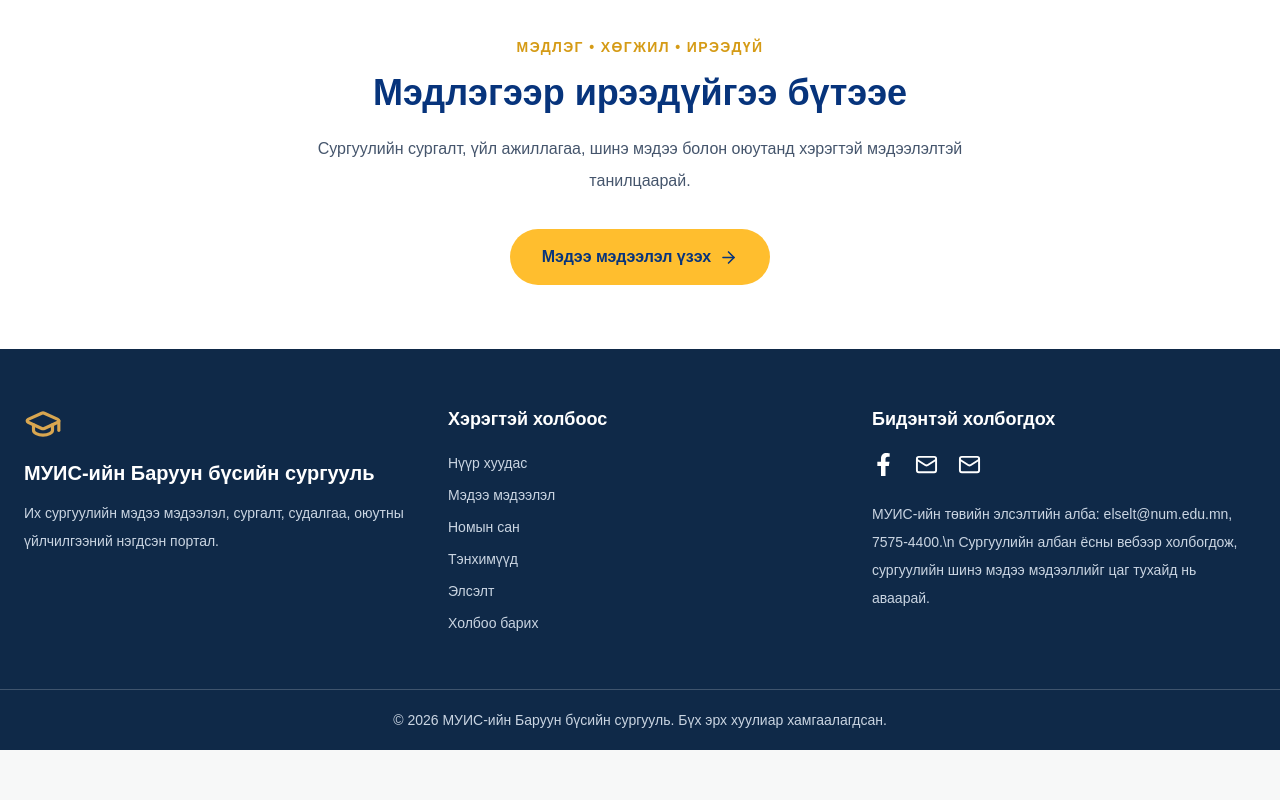
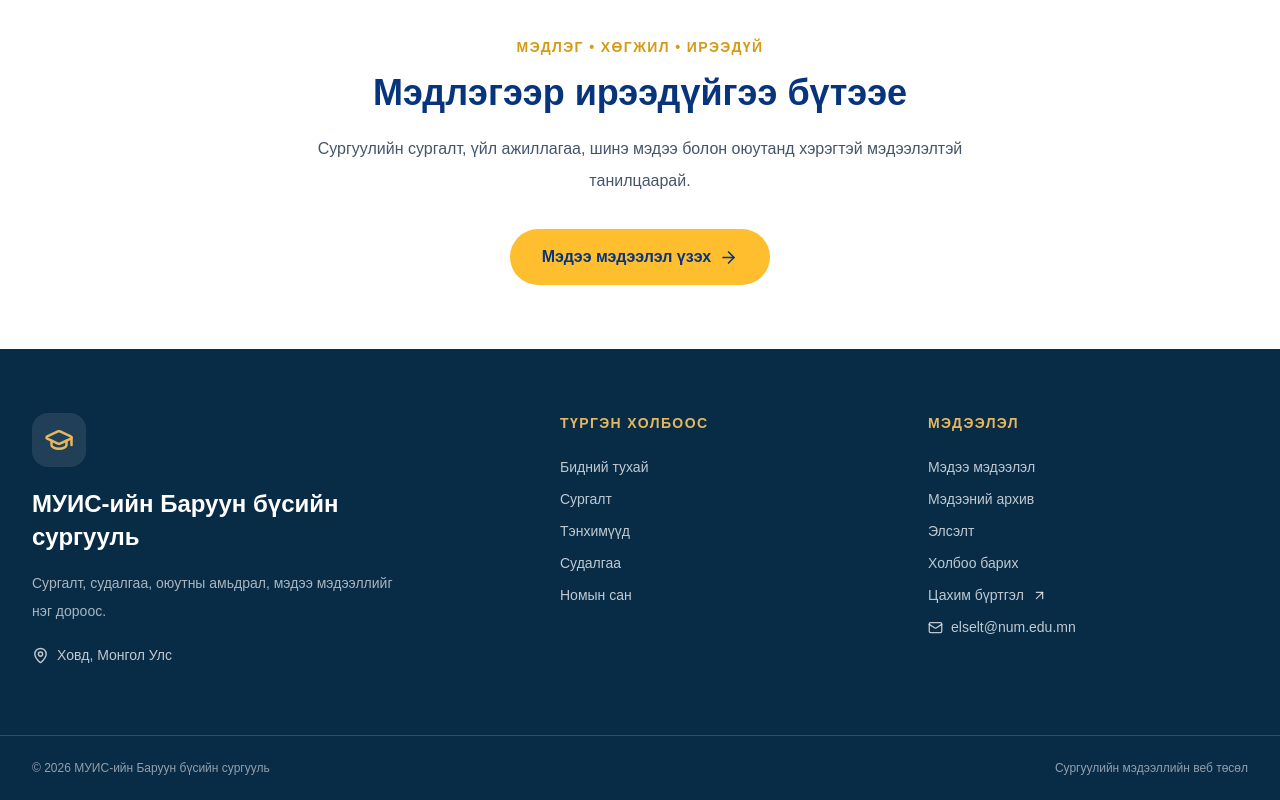
Before and after one commit to amarbatdelgermaa-cell/university-one, a Next.js app: page / in a window 1280 px wide. Shown: the part 4532-5332 px from the top of the page. Before the commit the page ends 5282 px from the top, so only its background shows below. Built offline with nearby package versions, Linux system fonts and the light colour scheme; no server answers.

Commit message:
Redesign shared university site layout and styles

```diff
--- a/components/layout/Footer.tsx
+++ b/components/layout/Footer.tsx
@@ -1,145 +1,13 @@
-
 import Link from "next/link";
-
-// Сургуулийн лого болон имэйлийн icon
-import {
-  GraduationCap,
-  Mail,
-} from "lucide-react";
-
-// Facebook, Instagram-ийн icon
-import {
-  FaFacebookF,
-  FaInstagram,
-} from "react-icons/fa";
-
-// Footer бол вебийн хамгийн доод хэсэг юм.
-export default function Footer() {
-  return (
-    <footer className="bg-[#0F2948] text-white">
-
-      {/* Footer-ийн үндсэн 3 багана */}
-      <div className="mx-auto grid max-w-7xl gap-10 px-6 py-14 md:grid-cols-3">
-
-        {/* 1-р багана: Сургуулийн мэдээлэл */}
-        <div>
-
-          {/* Сургуулийн малгайны зураг */}
-          <GraduationCap
-            size={38}
-            className="mb-4 text-[#D8A650]"
-          />
-
-          {/* Сургуулийн нэр */}
-          <h2 className="text-xl font-bold">
-           МУИС-ийн Баруун бүсийн сургууль
-          </h2>
-
-          {/* Сургуулийн танилцуулга */}
-          <p className="mt-3 text-sm leading-7 text-slate-300">
-            Их сургуулийн мэдээ мэдээлэл,
-            сургалт, судалгаа, оюутны
-            үйлчилгээний нэгдсэн портал.
-          </p>
-        </div>
-
-        {/* 2-р багана: Хэрэгтэй холбоосууд */}
-        <div>
-          <h3 className="mb-5 text-lg font-bold">
-            Хэрэгтэй холбоос
-          </h3>
-
-          {/* Холбоосуудыг доош нь жагсаана */}
-          <div className="flex flex-col gap-3 text-sm text-slate-300">
-
-            <Link href="/" className="hover:text-[#D8A650]">
-              Нүүр хуудас
-            </Link>
-
-            <Link href="/news" className="hover:text-[#D8A650]">
-              Мэдээ мэдээлэл
-            </Link>
-
-            <Link href="/library" className="hover:text-[#D8A650]">
-              Номын сан
-            </Link>
-
-            <Link href="/schools" className="hover:text-[#D8A650]">
-              Тэнхимүүд
-            </Link>
-
-            <Link href="/admissions" className="hover:text-[#D8A650]">
-              Элсэлт
-            </Link>
-
-            <Link href="/contact" className="hover:text-[#D8A650]">
-              Холбоо барих
-            </Link>
-
-          </div>
-        </div>
-
-        {/* 3-р багана: Сошиал холбоосууд */}
-        <div>
-          <h3 className="mb-5 text-lg font-bold">
-            Бидэнтэй холбогдох
-          </h3>
-
-          {/* Icon-уудыг зэрэгцүүлж байрлуулна */}
-          <div className="flex items-center gap-5">
-
-            {/* Facebook */}
-            <a
-              href="https://www.facebook.com/MUIS1942"
-              target="_blank"
-              rel="noopener noreferrer"
-              aria-label="Facebook"
-              className="hover:text-[#D8A650]"
-            >
-              <FaFacebookF size={23} />
-            </a>
-
-            {/* Instagram */}
-            <a
-              href="https://news.num.edu.mn/"
-              target="_blank"
-              rel="noopener noreferrer"
-              aria-label="МУИС-ийн мэдээ"
-              className="hover:text-[#D8A650]"
-            >
-              <Mail size={23} />
-            </a>
-
-            {/* Холбоо барих хуудас */}
-            <Link
-              href="/contact"
-              aria-label="Холбоо барих"
-              className="hover:text-[#D8A650]"
-            >
-              <Mail size={23} />
-            </Link>
-
-          </div>
-
-          {/* Нэмэлт мэдээлэл */}
-          <p className="mt-6 text-sm leading-7 text-slate-300">
-            МУИС-ийн төвийн элсэлтийн алба: elselt@num.edu.mn, 7575-4400.\n            Сургуулийн албан ёсны вебээр холбогдож,
-            сургуулийн шинэ мэдээ мэдээллийг
-            цаг тухайд нь аваарай.
-          </p>
-        </div>
-      </div>
-
-      {/* Footer-ийн хамгийн доод зурвас */}
-      <div className="border-t border-white/20 px-6 py-5 text-center">
-
-        {/* Он автоматаар шинэчлэгдэнэ */}
-        <p className="text-sm text-slate-300">
-{/* Он болон сургуулийн нэр */}
-© 2026 МУИС-ийн Баруун бүсийн сургууль.          Бүх эрх хуулиар хамгаалагдсан.
-        </p>
-
-      </div>
-    </footer>
-  );
+import { ArrowUpRight, GraduationCap, MapPin, Mail } from "lucide-react";
+// Хуудас бүрийн доод хэсэгт нэг ижил холбоос, мэдээлэл гарна.
+export default function Footer(){
+ return <footer className="bg-[#082b46] text-white">
+  <div className="mx-auto grid max-w-7xl gap-12 px-6 py-16 md:grid-cols-[1.5fr_1fr_1fr] md:px-8">
+   <div><span className="inline-flex rounded-2xl bg-white/10 p-3 text-[#e5b75f]"><GraduationCap size={30}/></span><h2 className="mt-5 max-w-sm text-2xl font-extrabold leading-snug">МУИС-ийн Баруун бүсийн сургууль</h2><p className="mt-4 max-w-sm text-sm leading-7 text-white/65">Сургалт, судалгаа, оюутны амьдрал, мэдээ мэдээллийг нэг дороос.</p><p className="mt-5 inline-flex items-center gap-2 text-sm text-white/75"><MapPin size={17}/> Ховд, Монгол Улс</p></div>
+   <div><h3 className="text-sm font-extrabold uppercase tracking-widest text-[#e5b75f]">Түргэн холбоос</h3><div className="mt-6 grid gap-3 text-sm text-white/75">{[{t:"Бидний тухай",h:"/about"},{t:"Сургалт",h:"/academics"},{t:"Тэнхимүүд",h:"/schools"},{t:"Судалгаа",h:"/research"},{t:"Номын сан",h:"/library"}].map(x=><Link key={x.h} href={x.h} className="transition hover:text-white">{x.t}</Link>)}</div></div>
+   <div><h3 className="text-sm font-extrabold uppercase tracking-widest text-[#e5b75f]">Мэдээлэл</h3><div className="mt-6 grid gap-3 text-sm text-white/75"><Link href="/news" className="hover:text-white">Мэдээ мэдээлэл</Link><Link href="/archive" className="hover:text-white">Мэдээний архив</Link><Link href="/admissions" className="hover:text-white">Элсэлт</Link><Link href="/contact" className="hover:text-white">Холбоо барих</Link><a href="https://burtgel.num.edu.mn/bachelor/" target="_blank" rel="noopener noreferrer" className="inline-flex items-center gap-2 hover:text-white">Цахим бүртгэл <ArrowUpRight size={15}/></a><a href="mailto:elselt@num.edu.mn" className="inline-flex items-center gap-2 hover:text-white"><Mail size={15}/> elselt@num.edu.mn</a></div></div>
+  </div>
+  <div className="border-t border-white/15"><div className="mx-auto flex max-w-7xl flex-wrap justify-between gap-3 px-6 py-6 text-xs text-white/55 md:px-8"><span>© {new Date().getFullYear()} МУИС-ийн Баруун бүсийн сургууль</span><span>Сургуулийн мэдээллийн веб төсөл</span></div></div>
+ </footer>
 }
```
